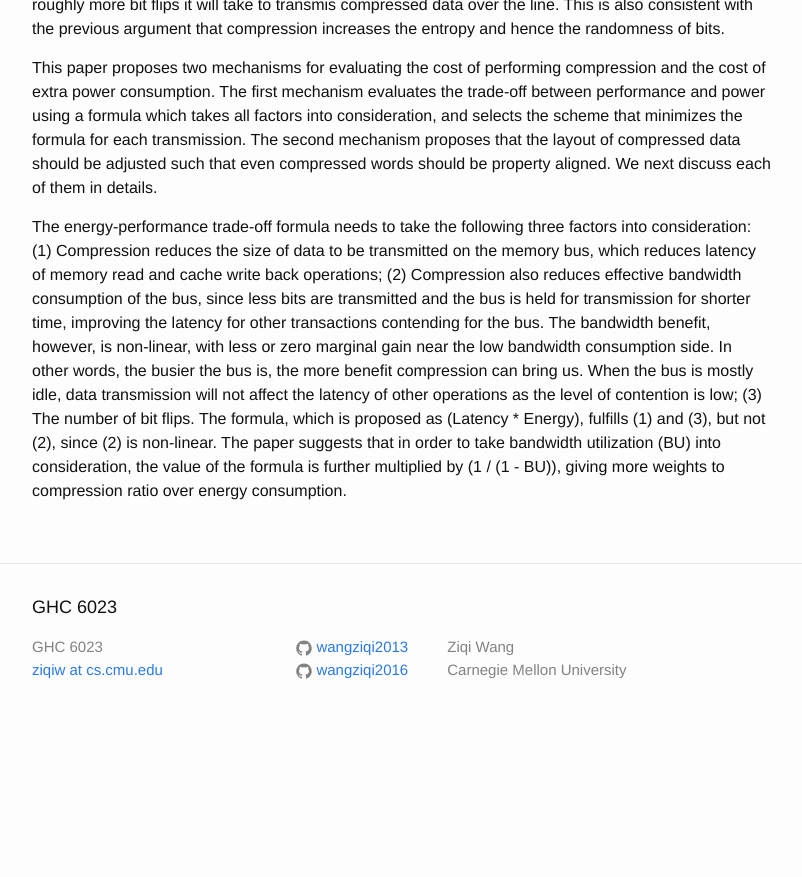
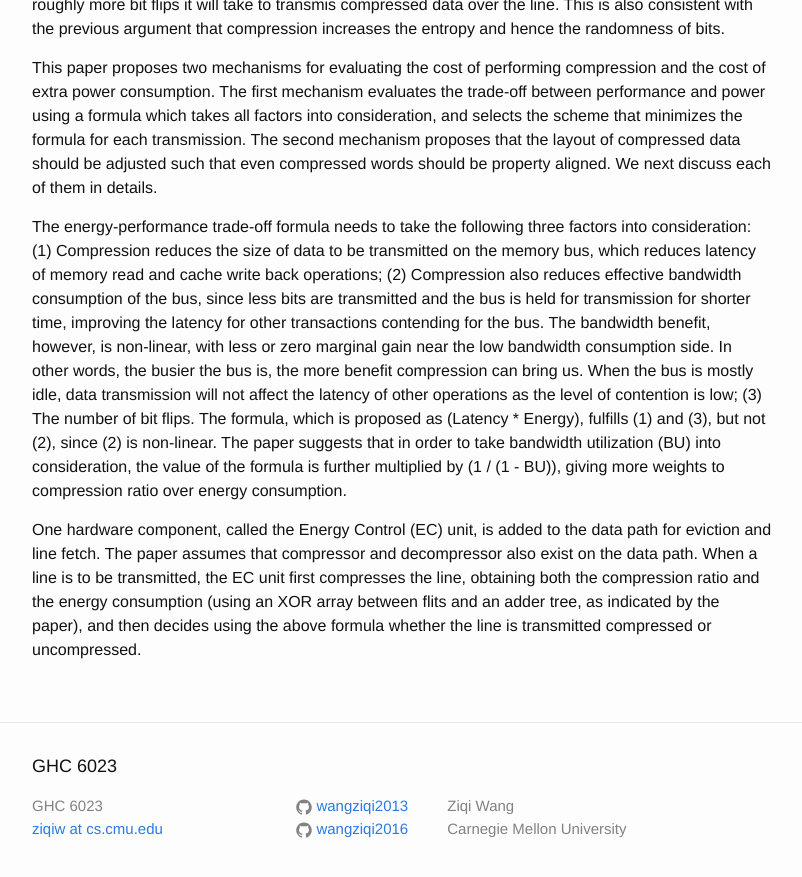
Before and after one commit to wangziqi2013/wangziqi2013.github.io, a Jekyll site: the page built from _posts/2020-07-27-a-case-for-toggle-aware-gpu-compression.markdown, in a window 1280 px wide and 900 px high, scrolled down 1552 px. Shown: the top 877 px of the window, without its empty margins (238-1040 px from the left). Built offline with Jekyll 4.4.1, drawn with Linux system fonts in a browser that asks for light colours; before the commit the page ends 2293 px from its top, so only the background shows below that.

Commit message:
Adding EC

```diff
--- a/_posts/2020-07-27-a-case-for-toggle-aware-gpu-compression.markdown
+++ b/_posts/2020-07-27-a-case-for-toggle-aware-gpu-compression.markdown
@@ -71,3 +71,9 @@ transmission will not affect the latency of other operations as the level of con
 flips. The formula, which is proposed as (Latency * Energy), fulfills (1) and (3), but not (2), since (2) is non-linear.
 The paper suggests that in order to take bandwidth utilization (BU) into consideration, the value of the formula
 is further multiplied by (1 / (1 - BU)), giving more weights to compression ratio over energy consumption.
+
+One hardware component, called the Energy Control (EC) unit, is added to the data path for eviction and line fetch.
+The paper assumes that compressor and decompressor also exist on the data path. When a line is to be transmitted, the
+EC unit first compresses the line, obtaining both the compression ratio and the energy consumption (using an XOR
+array between flits and an adder tree, as indicated by the paper), and then decides using the above formula
+whether the line is transmitted compressed or uncompressed.
```
